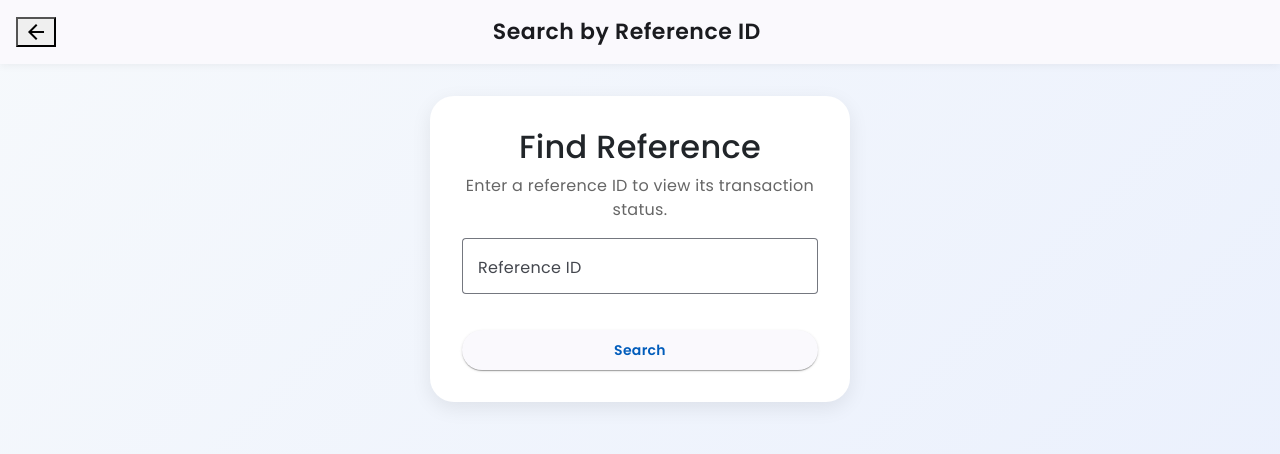
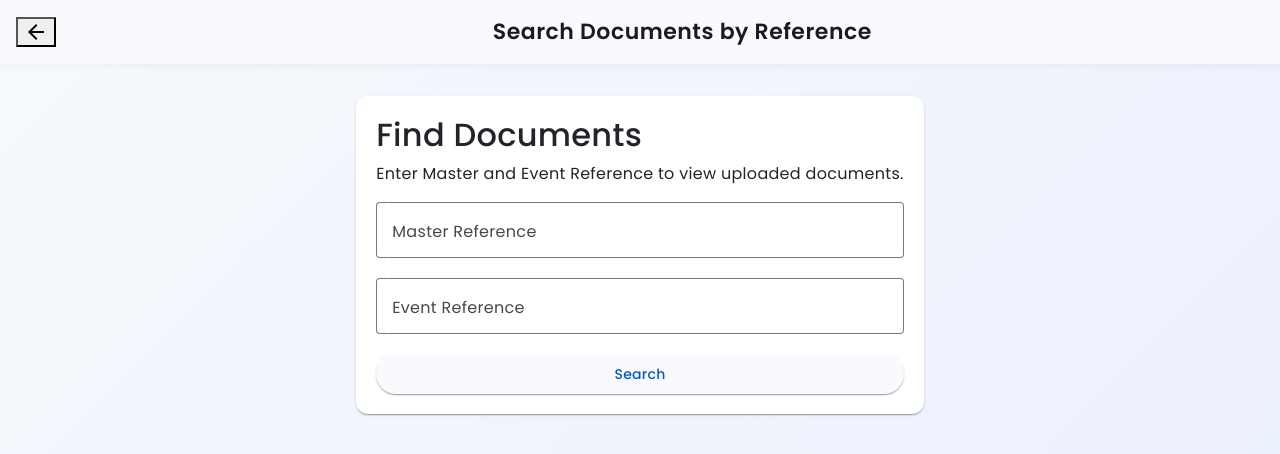
Before and after one commit to HassamAli2174/PDF_searcher, an Angular app: page /SearchRef in a window 1280 px wide. Shown: the top 454 px of the page. Built offline with nearby package versions, Linux system fonts and the light colour scheme.

Commit message:
Feature Added: getDocmentsByRef  function added in api.service and accordingly changed search-ref.ts file and and .html component of search-ref to beautify it

```diff
--- a/src/app/app.routes.ts
+++ b/src/app/app.routes.ts
@@ -2,7 +2,7 @@ import { Routes } from '@angular/router';
 import { authGuard } from './guards/auth.guard';
 
 export const routes: Routes = [
-  { path: '', redirectTo: 'login', pathMatch: 'full' },
+  { path: '', redirectTo: 'user-dashboard', pathMatch: 'full' },
   {
     path: 'login',
     loadComponent: () =>
--- a/src/app/pages/search-doc/search-doc.component.scss
+++ b/src/app/pages/search-doc/search-doc.component.scss
@@ -1,44 +1,42 @@
 .search-container {
     display: flex;
-    flex-direction: column;
-    align-items: center;
     justify-content: center;
-    height: 80vh;
-    font-family: 'Poppins', sans-serif;
-    gap: 1.5rem;
-    // background: linear-gradient(135deg, #f9fbfd 0%, #eef3f9 100%);
+    margin-top: 40px;
+    padding: 0 16px;
 }
 
 .search-card {
     width: 100%;
-    max-width: 420px;
-    padding: 2rem;
+    max-width: 480px;
+    padding: 24px;
+    border-radius: 14px;
+}
+
+.card-title {
+    font-size: 20px;
+    font-weight: 600;
+    margin-bottom: 16px;
     text-align: center;
-    border-radius: 1.5rem;
-    background: white;
-    box-shadow: 0 6px 20px rgba(0, 0, 0, 0.08);
 }
 
 .search-field {
     width: 100%;
-    margin-bottom: 1rem;
+    margin-bottom: 18px;
 }
 
-button {
-    font-weight: 600;
-    border-radius: 8px;
-    padding: 0.5rem 1.5rem;
+.search-btn {
+    width: 100%;
+    height: 48px;
+    display: flex;
+    justify-content: center;
+    align-items: center;
 }
 
-.spinner-container {
-    display: flex;
-    justify-content: center;
-    margin-top: 1.5rem;
+.result-message {
+    margin-top: 18px;
+    padding: 12px 14px;
+    border-radius: 8px;
+    background: #f5f5f5;
+    text-align: center;
+    font-size: 14px;
 }
-
-.result {
-    margin-top: 1rem;
-    font-weight: 500;
-    color: #3f51b5;
-    word-break: break-word;
-}
--- a/src/app/pages/search-ref/search-ref.component.html
+++ b/src/app/pages/search-ref/search-ref.component.html
@@ -1,28 +1,77 @@
-<app-page-layout title="Search by Reference ID">
+<app-page-layout title="Search Documents by Reference">
     <mat-card class="search-card">
-        <h2>Find Reference</h2>
-        <p class="subtitle">Enter a reference ID to view its transaction status.</p>
+        <h2>Find Documents</h2>
+        <p class="subtitle">Enter Master and Event Reference to view uploaded documents.</p>
 
+        <!-- Master Reference -->
         <mat-form-field appearance="outline" class="full-width">
-            <mat-label>Reference ID</mat-label>
-            <input matInput [(ngModel)]="refId" (keyup.enter)="onSearch()" />
+            <mat-label>Master Reference</mat-label>
+            <input matInput [(ngModel)]="masterRef" (keyup.enter)="onSearch()" />
+        </mat-form-field>
+
+        <!-- Event Reference -->
+        <mat-form-field appearance="outline" class="full-width">
+            <mat-label>Event Reference</mat-label>
+            <input matInput [(ngModel)]="eventRef" (keyup.enter)="onSearch()" />
         </mat-form-field>
 
         <button mat-raised-button color="accent" class="search-btn" (click)="onSearch()">
             Search
         </button>
 
+        <!-- Loading Spinner -->
         <div *ngIf="loading" class="spinner-container">
             <mat-spinner diameter="40"></mat-spinner>
         </div>
 
-        <mat-card *ngIf="result && !loading" class="result-card">
-            <h3>Transaction Details</h3>
-            <p><strong>Ref ID:</strong> {{ result.refId }}</p>
-            <p><strong>Account Holder:</strong> {{ result.accountHolder }}</p>
-            <p><strong>Bank:</strong> {{ result.bank }}</p>
-            <p><strong>Amount:</strong> {{ result.amount }}</p>
-            <p><strong>Status:</strong> {{ result.status }}</p>
+        <!-- Results -->
+        <mat-card *ngIf="documents.length > 0 && !loading" class="result-card">
+            <h3 class="title">Documents Found</h3>
+
+            <div class="table-container">
+                <table mat-table [dataSource]="documents" class="custom-table">
+
+                    <!-- Doc ID For downloading-->
+                    <!-- <ng-container matColumnDef="docid">
+                              <th mat-header-cell *matHeaderCellDef>Doc ID</th>
+                                <td mat-cell *matCellDef="let doc">
+                                        <span class="doc-link" (click)="openDocument(doc.docid)">
+                                                     {{ doc.docid }}
+                                                    </span>
+                                                </td> -->
+
+                    <!-- Doc ID -->
+                    <ng-container matColumnDef="docid">
+                        <th mat-header-cell *matHeaderCellDef> Doc ID </th>
+                        <td mat-cell *matCellDef="let element">
+                            <span class="doc-link" (click)="openDocument(element.docid)">
+                                {{ element.docid }}
+                            </span>
+                        </td>
+                    </ng-container>
+
+                    <!-- Filename -->
+                    <ng-container matColumnDef="filename">
+                        <th mat-header-cell *matHeaderCellDef> Filename </th>
+                        <td mat-cell *matCellDef="let doc">{{ doc.filename }}</td>
+                    </ng-container>
+
+                    <!-- Document Type -->
+                    <ng-container matColumnDef="documentType">
+                        <th mat-header-cell *matHeaderCellDef> Document Type </th>
+                        <td mat-cell *matCellDef="let doc">{{ doc.documentType }}</td>
+                    </ng-container>
+
+                    <!-- Rows -->
+                    <tr mat-header-row *matHeaderRowDef="displayedColumns"></tr>
+                    <tr mat-row *matRowDef="let row; columns: displayedColumns"></tr>
+
+                </table>
+            </div>
         </mat-card>
+
+        <div *ngIf="!loading && documents.length === 0 && searched">
+            <p>No documents found for the given references.</p>
+        </div>
     </mat-card>
 </app-page-layout>
--- a/src/app/pages/search-ref/search-ref.component.scss
+++ b/src/app/pages/search-ref/search-ref.component.scss
@@ -1,40 +1,57 @@
 .search-card {
-    width: 100%;
-    max-width: 420px;
-    padding: 2rem;
-    text-align: center;
-    border-radius: 1.5rem;
-    background: white;
-    box-shadow: 0 6px 20px rgba(0, 0, 0, 0.08);
+    padding: 20px;
+    background-color: white;
 }
 
-.subtitle {
-    color: #666;
-    margin-bottom: 1rem;
+.result-card {
+    margin-top: 20px;
+    padding: 20px;
+    border-radius: 12px;
+}
+
+.table-container {
+    overflow-x: auto;
+    margin-top: 15px;
+    border-radius: 10px;
+}
+
+.custom-table {
+    width: 100%;
+    min-width: 600px;
+    border-collapse: collapse;
+}
+
+.mat-header-cell {
+    font-weight: 600;
+    background: #f5f5f5;
+    padding: 12px;
+    font-size: 14px;
+}
+
+.mat-cell {
+    padding: 12px;
+    font-size: 13px;
+}
+
+.data-row:hover {
+    background: #fafafa;
+    cursor: pointer;
+    transition: 0.2s ease-in-out;
+}
+
+.doc-link {
+    color: #1976d2;
+    font-weight: 600;
+    cursor: pointer;
+    text-decoration: underline;
 }
 
 .full-width {
     width: 100%;
-    margin-bottom: 1rem;
-}
-
-.search-btn {
-    width: 100%;
-    font-weight: 600;
-    letter-spacing: 0.5px;
 }
 
 .spinner-container {
     display: flex;
     justify-content: center;
-    margin-top: 1.5rem;
+    margin-top: 20px;
 }
-
-.result-card {
-    margin-top: 1.5rem;
-    text-align: left;
-    padding: 1rem;
-    border-left: 4px solid #2196f3;
-    border-radius: 1rem;
-    background: #f9f9ff;
-}
--- a/src/app/pages/search-ref/search-ref.component.ts
+++ b/src/app/pages/search-ref/search-ref.component.ts
@@ -4,8 +4,10 @@ import { FormsModule } from '@angular/forms';
 import { MatInputModule } from '@angular/material/input';
 import { MatButtonModule } from '@angular/material/button';
 import { MatCardModule } from '@angular/material/card';
+import { MatTableModule } from '@angular/material/table';
 import { MatProgressSpinnerModule } from '@angular/material/progress-spinner';
 import { PageLayoutComponent } from '../../shared/page-layout/page-layout.component';
+import { ApiService } from '../../services/api.service';
 
 @Component({
   selector: 'app-search-ref',
@@ -13,6 +15,7 @@ import { PageLayoutComponent } from '../../shared/page-layout/page-layout.compon
   imports: [
     CommonModule,
     FormsModule,
+    MatTableModule,
     MatInputModule,
     MatButtonModule,
     MatCardModule,
@@ -23,23 +26,106 @@ import { PageLayoutComponent } from '../../shared/page-layout/page-layout.compon
   styleUrls: ['./search-ref.component.scss'],
 })
 export class SearchRefComponent {
-  refId = '';
+  masterRef = '';
+  eventRef = '';
+  documents: any[] = [];
+  displayedColumns: string[] = ['docid', 'filename', 'documentType'];
   loading = false;
-  result: any = null;
+  searched = false;
+
+  constructor(private api: ApiService) { }
 
   onSearch() {
-    if (!this.refId.trim()) return;
+    if (!this.masterRef || !this.eventRef) {
+      alert('Please enter both Master Reference and Event Reference');
+      return;
+    }
+
     this.loading = true;
+    this.searched = true;
+    this.documents = [];
 
-    setTimeout(() => {
-      this.result = {
-        refId: this.refId,
-        accountHolder: 'Hassam Arshad',
-        bank: 'MCB Bank Ltd.',
-        amount: '₨ 500,000',
-        status: 'Approved',
-      };
-      this.loading = false;
-    }, 1000);
+    this.api.getDocumentsByRef(this.masterRef, this.eventRef).subscribe({
+      next: (res) => {
+        this.documents = res;
+        console.log('✅ Documents fetched:', res);
+        this.loading = false;
+      },
+      error: (err) => {
+        console.error('❌ API error:', err);
+        this.loading = false;
+      }
+    });
   }
+
+
+  // For downloading/opening document - currently not used
+
+  // openDocument(docid: string) {
+  //   this.api.searchDocument(docid).subscribe({
+  //     next: (blob) => {
+  //       const fileURL = window.URL.createObjectURL(blob);
+  //       const a = document.createElement('a');
+  //       a.href = fileURL;
+  //       a.download = docid; // you can replace with filename
+  //       a.click();
+  //       window.URL.revokeObjectURL(fileURL);
+  //     },
+  //     error: (err) => {
+  //       console.error('❌ Error downloading document:', err);
+  //     }
+  //   });
+  // }
+
+
+  openDocument(docId: string) {
+    this.api.searchDocument(docId).subscribe({
+      next: (blob) => {
+        const fileType = blob.type || 'unknown';
+        console.log('📥 File received:', fileType);
+
+        if (fileType.startsWith('image/')) {
+          this.previewImage(blob);
+        }
+        else if (fileType === 'application/pdf') {
+          this.previewPdf(blob);
+        }
+        else if (fileType.includes('spreadsheet') || fileType.includes('excel')) {
+          this.downloadExcel(blob);
+        }
+        else {
+          alert('Unknown file type: ' + fileType);
+        }
+      },
+      error: (err) => {
+        console.error('❌ Error fetching file:', err);
+        alert('Failed to load document.');
+      }
+    });
+  }
+
+  previewImage(blob: Blob) {
+    const url = URL.createObjectURL(blob);
+    window.open(url, "_blank");
+  }
+
+
+  previewPdf(blob: Blob) {
+    const url = URL.createObjectURL(blob);
+    window.open(url, "_blank");
+  }
+
+
+  downloadExcel(blob: Blob) {
+    const url = window.URL.createObjectURL(blob);
+    const a = document.createElement('a');
+    a.href = url;
+    a.download = "document.xlsx";
+    a.click();
+    URL.revokeObjectURL(url);
+  }
+
+
+
+
 }
--- a/src/app/shared/page-layout/page-layout.component.ts
+++ b/src/app/shared/page-layout/page-layout.component.ts
@@ -30,6 +30,6 @@ export class PageLayoutComponent {
   constructor(private router: Router) { }
 
   goBack() {
-    this.router.navigate(['/dashboard']);
+    this.router.navigate(['/user-dashboard']);
   }
 }
```
Also changed, not shown: src/app/services/api.service.ts (+12 -4 lines).
